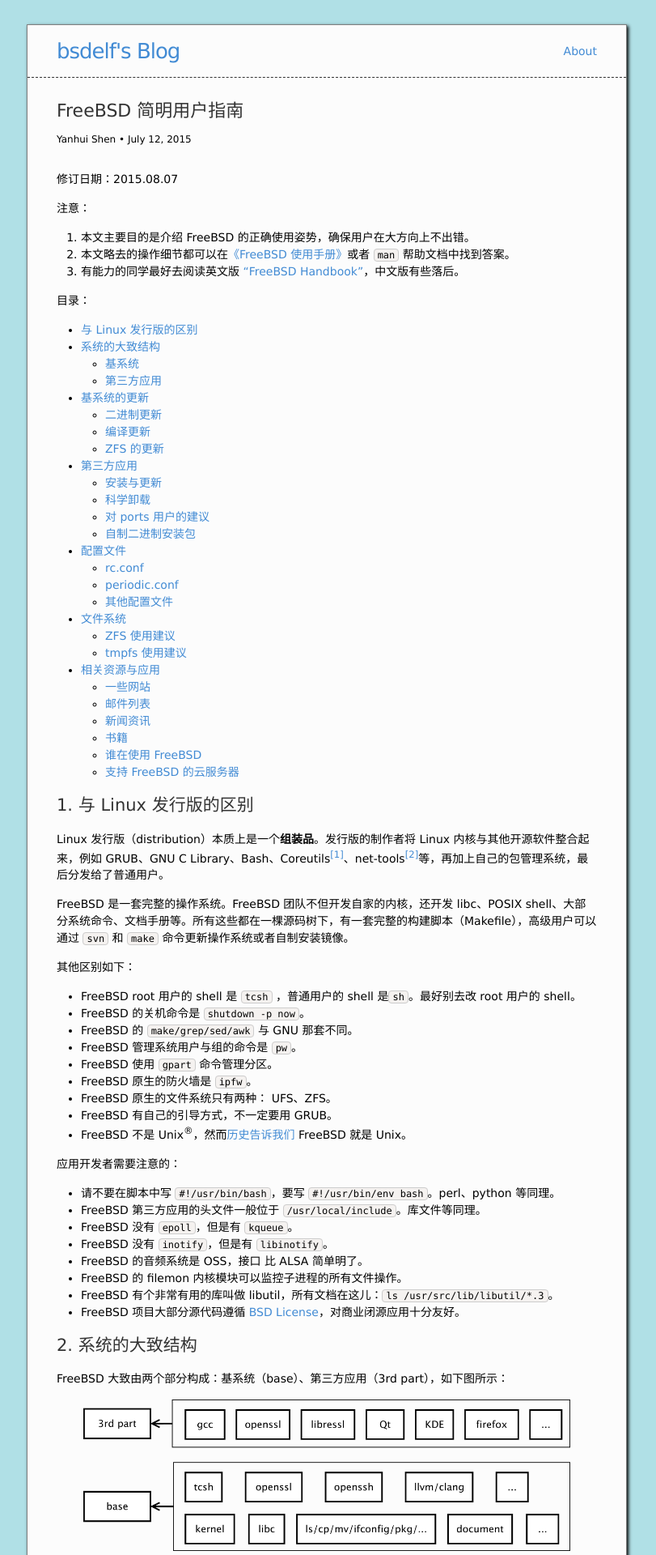
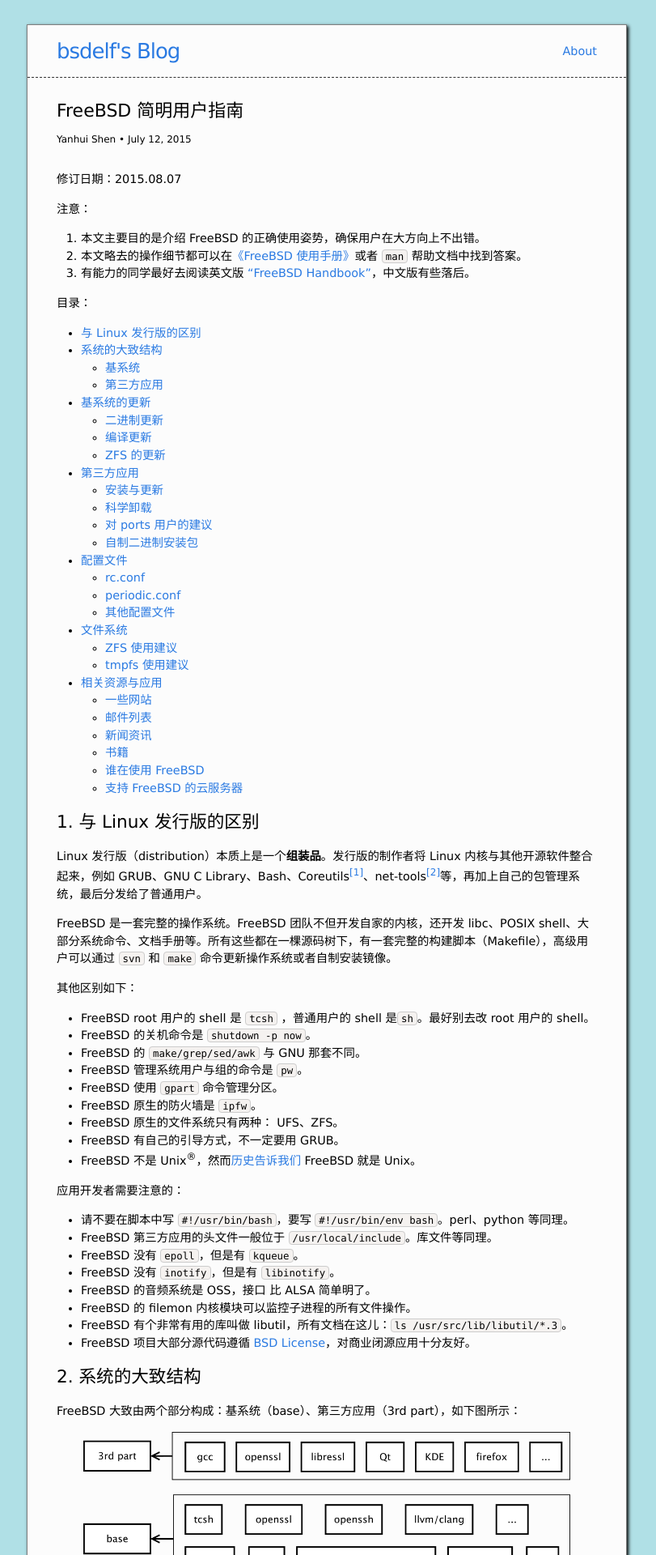
Before and after one commit to bsdelf/bsdelf.github.io, a Jekyll site: the page built from _posts/2015-07-12-freebsd-brief-user-guide.md, in a window 1280 px wide. Shown: the top 1920 px of the page at 81% size, without its empty margins (236-1047 px from the left). Built offline with Jekyll 4.4.1, drawn with Linux system fonts in a browser that asks for light colours; nearby versions of some CDN libraries.

Commit message:
~ minor change

```diff
--- a/_sass/_base.scss
+++ b/_sass/_base.scss
@@ -40,7 +40,7 @@
 h1, h2, h3, h4, h5, h6 {
   font-weight: normal;
   font-family: $base-font-family;
-  color: $grey-color-light;
+  color: $grey-color;
   //letter-spacing: -0.03em;
 /*
   text-shadow: 0 1px 1px rgba(0, 0, 0, 0.1),
--- a/css/main.scss
+++ b/css/main.scss
@@ -20,7 +20,7 @@
 
 $tiny-font-size:    12px;
 $small-font-size:   13px;
-$base-font-size:    14px;
+$base-font-size:    14.4px;
 $medium-font-size:  16px;
 $big-font-size:     18px;
 $large-font-size:   22px;
@@ -35,7 +35,7 @@
 $grey-color-darker: darken($grey-color, 30%);
 
 $green-color:      #62c438;//#b5e853;
-$blue-color:       #428bd4;//#64aaf0;//#63c0f5;
+$blue-color:       #2a7ae2;//#428bd4;//#64aaf0;//#63c0f5;
 
 $page-width:        740px;
 
```
